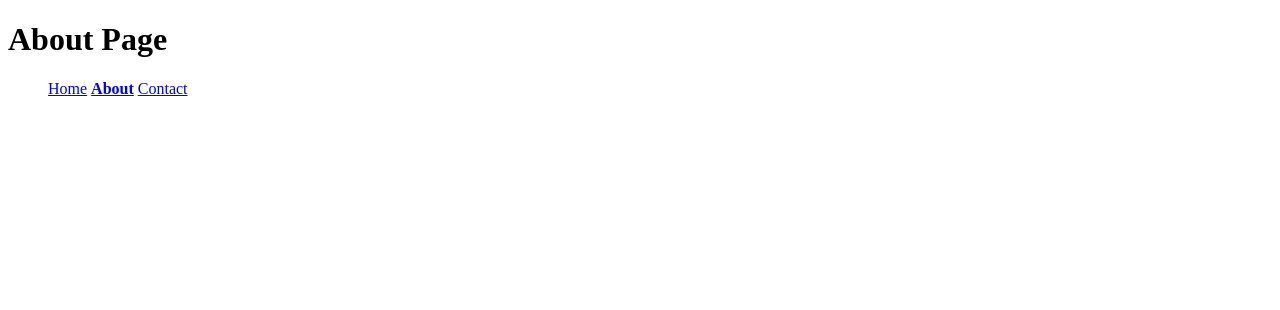
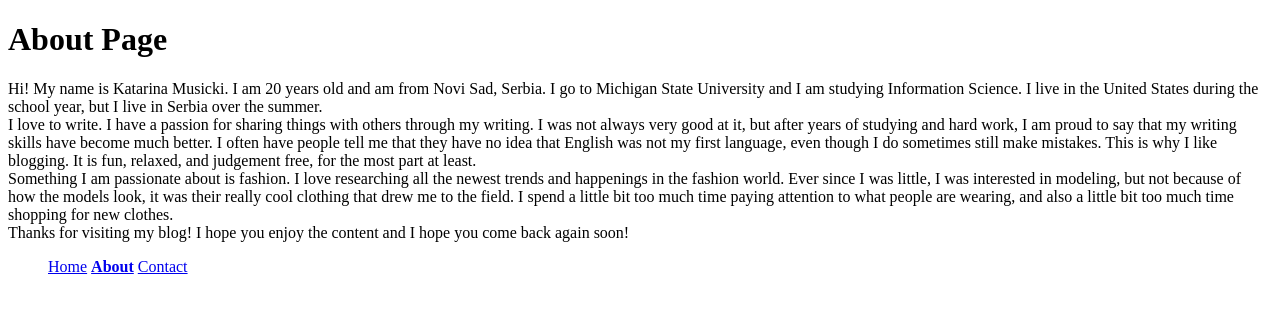
Before and after one commit to katarinamusicki/mi349-blog, a plain HTML site: page about.html in a window 1280 px wide. Drawn offline with Linux system fonts and the light colour scheme.

Commit message:
more text

```diff
--- a/about.html
+++ b/about.html
@@ -9,6 +9,11 @@
   </head>
   <body>
     <h1>About Page</h1>
+    <div>
+      <section class="bio">
+        <p>Hi! My name is Katarina Musicki. I am 20 years old and am from Novi Sad, Serbia. I go to Michigan State University and I am studying Information Science. I live in the United States during the school year, but I live in Serbia over the summer. <br/>I love to write. I have a passion for sharing things with others through my writing. I was not always very good at it, but after years of studying and hard work, I am proud to say that my writing skills have become much better. I often have people tell me that they have no idea that English was not my first language, even though I do sometimes still make mistakes. This is why I like blogging. It is fun, relaxed, and judgement free, for the most part at least. <br/>Something I am passionate about is fashion. I love researching all the newest trends and happenings in the fashion world. Ever since I was little, I was interested in modeling, but not because of how the models look, it was their really cool clothing that drew me to the field. I spend a little bit too much time paying attention to what people are wearing, and also a little bit too much time shopping for new clothes. <br/>Thanks for visiting my blog! I hope you enjoy the content and I hope you come back again soon!</p>
+      </section>
+    </div>
     <nav>
       <ul>
         <a href="index.html">Home</a>
```
Also changed, not shown: index.html (+4 -2 lines).
